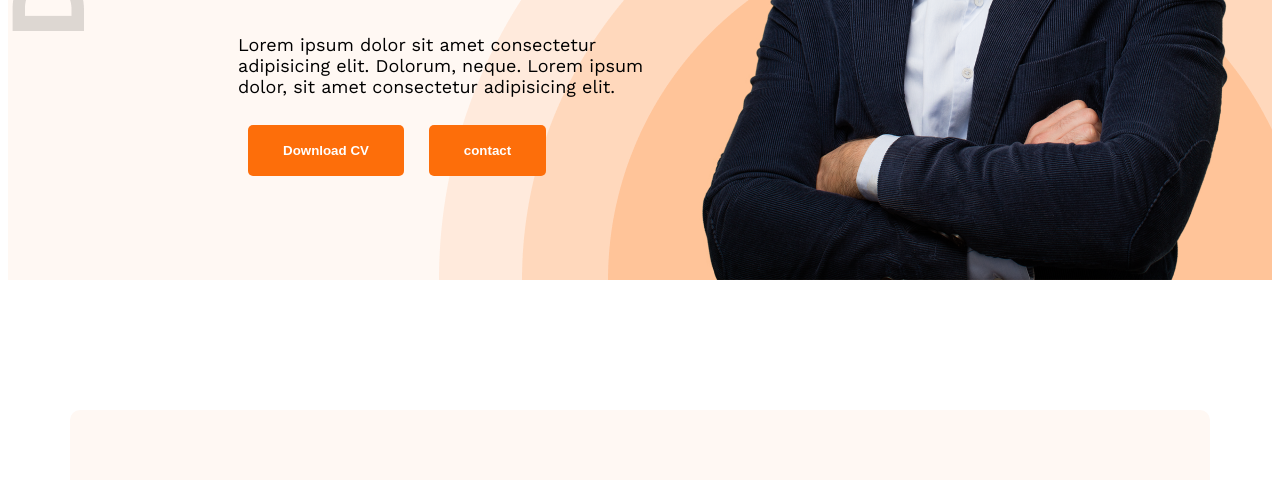
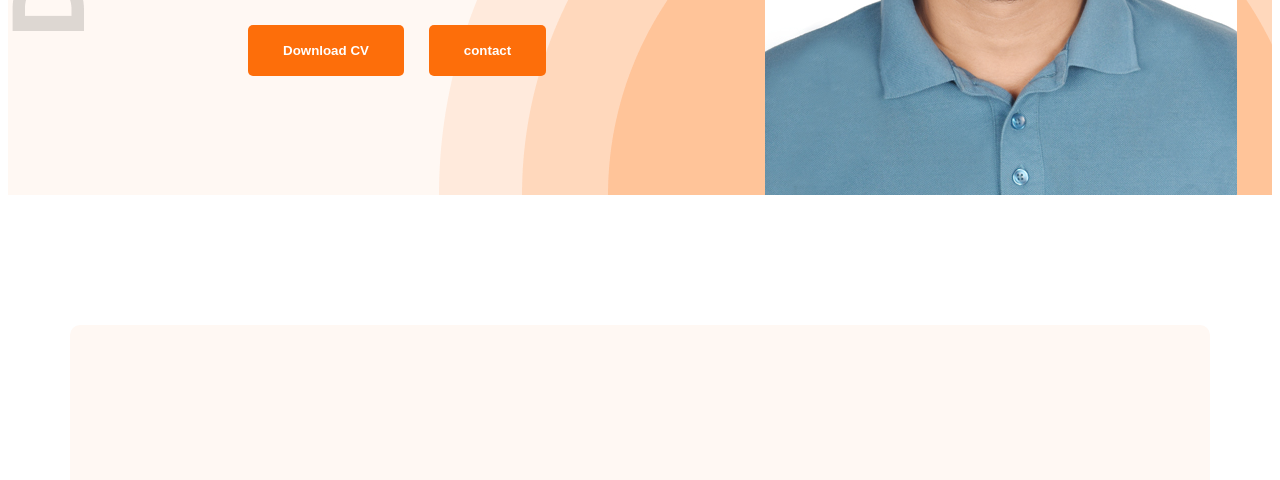
Before and after one commit to sourav-Cat/protfolio-web, a plain HTML site: page index.html in a window 1280 px wide. Shown: the part 782-1262 px from the top of the page. Drawn offline with nearby package versions, Linux system fonts and the light colour scheme.

Commit message:
update again 28-06-2025

```diff
--- a/index.html
+++ b/index.html
@@ -28,11 +28,8 @@
                 <button class="btn">contact</button>
 
             </div>
-                <img class="banner-img" src="images/hardy.png" alt="">
-
-
-
-        </div>
+                <img class="banner-img" src="images/ACLD-236469 copy.JPG" alt="">
+         </div>
 
 
     </header>
@@ -146,7 +143,7 @@
 
 </div>
 <div class="text-center">
-    <button class="btn">Download Cv</button>
+    <button class="btn"> Download Cv</button>
 </div>
 </section>
 
```
Also changed, not shown: images/ACLD-236469 copy.JPG (added).
